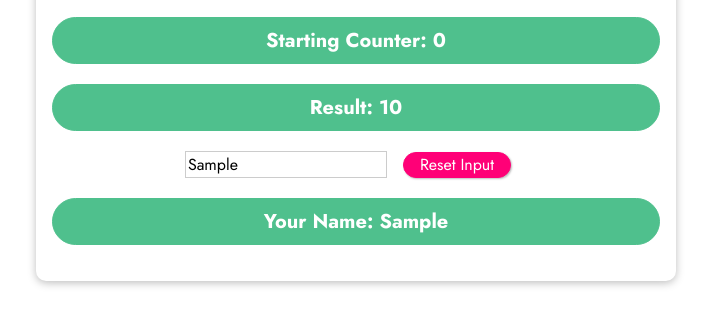
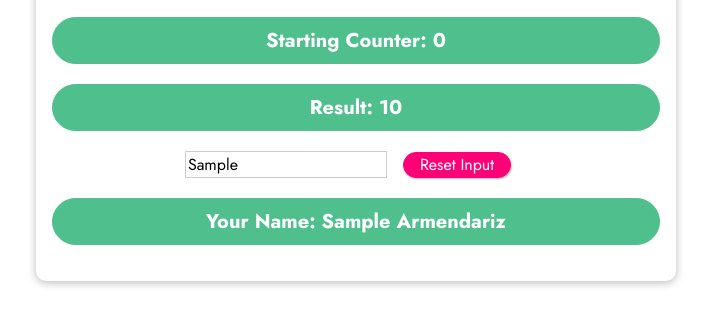
Before and after one commit to DavidArmendariz/vue-basics, a plain HTML site: page events-app/index.html in a window 1280 px wide. Both pictures are taken after typing "Sample" into the empty fields and a click on the button "Add 10". Shown: the part 328-654 px from the top of the page, without its empty margins (284-995 px from the left). Drawn offline with nearby package versions, Linux system fonts and the light colour scheme.

Commit message:
Learned about computed properties

```diff
--- a/events-app/app.js
+++ b/events-app/app.js
@@ -4,6 +4,14 @@ const app = Vue.createApp({
       counter: 0,
       name: '',
     };
+  },
+  computed: {
+    fullname() {
+      if (this.name === '') {
+        return '';
+      }
+      return this.name + ' ' + 'Armendariz';
+    },
   },
   methods: {
     submitForm() {
--- a/events-app/index.html
+++ b/events-app/index.html
@@ -24,7 +24,7 @@
       <p>Result: {{ counter }}</p>
       <input type="text" v-model="name" />
       <button v-on:click="resetInput">Reset Input</button>
-      <p>Your Name: {{ name }}</p>
+      <p>Your Name: {{ fullname }}</p>
     </section>
   </body>
 </html>
```
